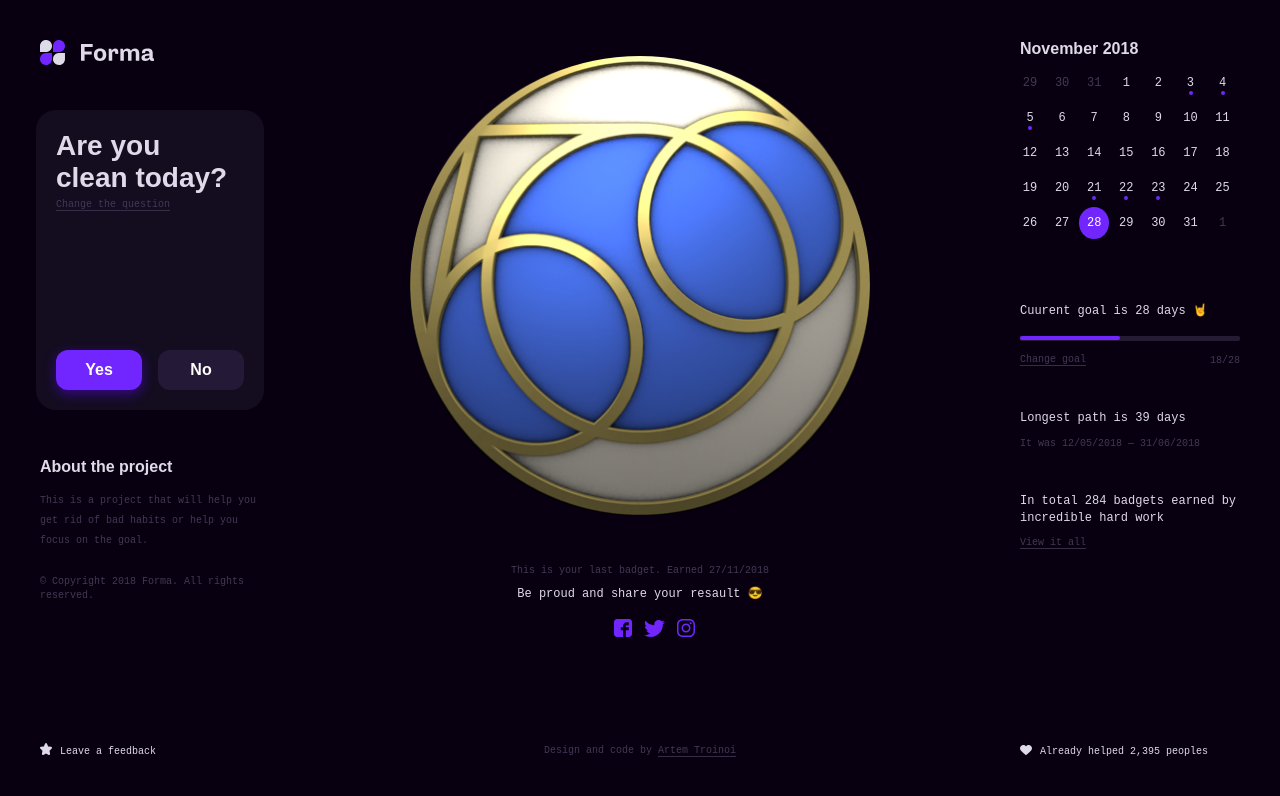
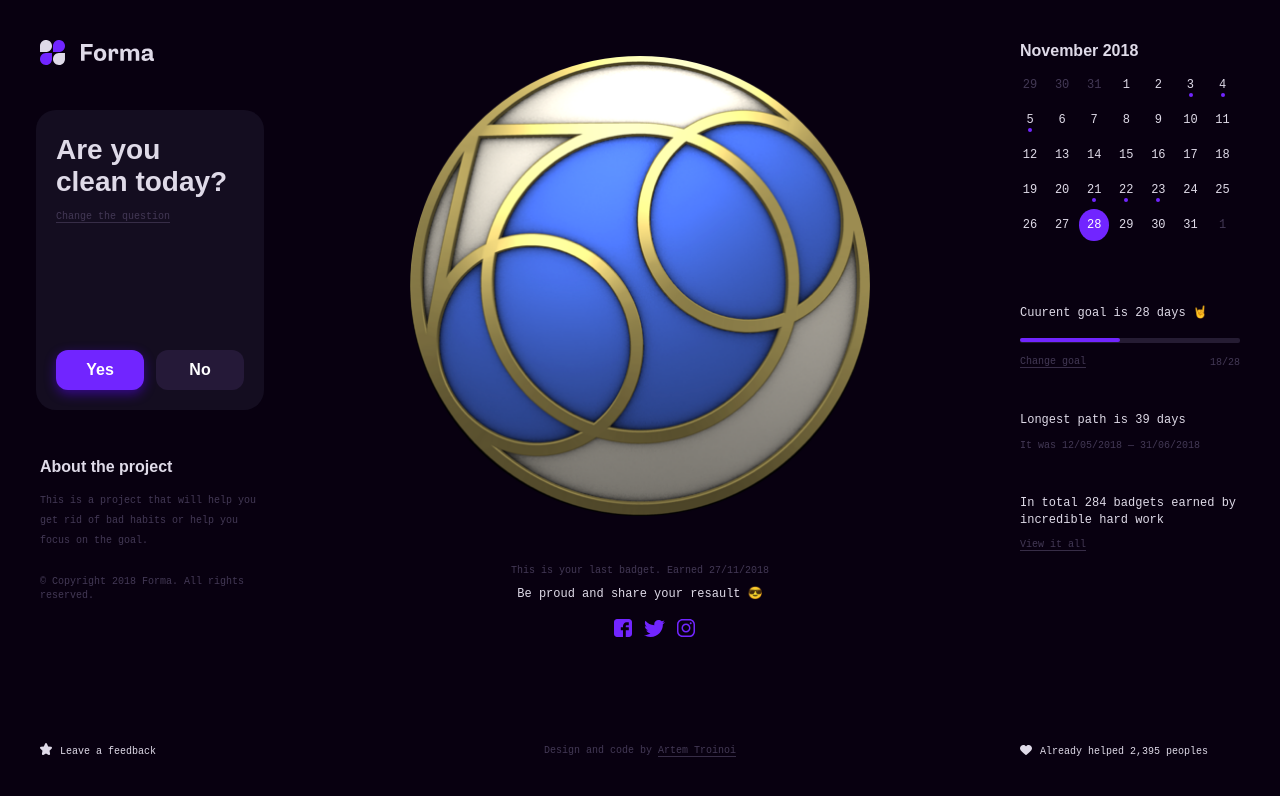
Before and after one commit to tematroinoi/forma-app, a Gatsby site: page / in a window 1280 px wide. Built offline with nearby package versions, Linux system fonts and the light colour scheme; Gatsby itself is replaced by a stand-in of ours; a web font is replaced by a local one.

Commit message:
visual correct 2.0

```diff
--- a/src/components/layout.css
+++ b/src/components/layout.css
@@ -72,16 +72,19 @@ p {
 }
 
 .quest {
-  padding: 20px;
+  padding: 24px 20px 20px 20px;
   width: 180px;
-  position: absolute;
   height: 200px;
+}
+
+.changeQ {
+  margin-top: 8px;
 }
 
 .raiced {
   color: #FFFFFF;
   height: 40px;
-  width: 86px;
+  width: 88px;
   background: #7125FF;
   font-family: supria-sans, sans-serif;
   font-size: 16px;
@@ -104,7 +107,7 @@ p {
 .flat {
   color: #FFFFFF;
   height: 40px;
-  width: 86px;
+  width: 88px;
   background: #251938;
   font-family: supria-sans, sans-serif;
   font-size: 16px;
@@ -180,7 +183,7 @@ p.copyright {
 }
 
 .calendar {
-  margin-top: 40px;
+  margin-top: 42px;
 }
 
 .days {
--- a/src/pages/index.js
+++ b/src/pages/index.js
@@ -15,7 +15,9 @@ const IndexPage = () => (
       <div className='gq'>
         <div className='quest' id='qestion'>
           <h1>Are you clean today?</h1>
+          <div className='changeQ'>
           <Link to='#'>Change the question</Link>
+          </div>
         </div>
         <div>
           <button className='raiced' id='yes'>
@@ -51,46 +53,6 @@ const IndexPage = () => (
         </Link>
       </div>
     </div>
-
-    <div className='main'>
-
-      <div className='badget'>
-        <img src={require('../images/medal.png')} width='460px' />
-      </div>
-
-      <div className='cheers'>
-        <p>This is your last badget. Earned 27/11/2018</p>
-        <div className='text'>
-          <h3>Be proud and share your resault 😎</h3>
-        </div>
-
-        <div className='social'>
-          <ul className='socialIcon'>
-            <li>
-              <Link to='#'>
-                <img src={require('../images/facebook.svg')} width='18px' />
-              </Link>
-            </li>
-            <li>
-              <Link to='#'>
-                <img src={require('../images/twitter.svg')} width='21px' />
-              </Link>
-            </li>
-            <li>
-              <Link to='#'>
-                <img src={require('../images/instagram.svg')} width='18px' />
-              </Link>
-            </li>
-          </ul>
-        </div>
-
-        <div className='credits'>
-        <p>Design and code by <Link to='tematroinoi.com'>Artem Troinoi</Link></p>
-        </div>
-
-      </div>
-    </div>
-
 
     <div className='right-bar'>
       <div className='calendar'>
@@ -182,6 +144,47 @@ const IndexPage = () => (
     </div>
 
 
+    <div className='main'>
+
+      <div className='badget'>
+        <img src={require('../images/medal.png')} width='460px' />
+      </div>
+
+      <div className='cheers'>
+        <p>This is your last badget. Earned 27/11/2018</p>
+        <div className='text'>
+          <h3>Be proud and share your resault 😎</h3>
+        </div>
+
+        <div className='social'>
+          <ul className='socialIcon'>
+            <li>
+              <Link to='#'>
+                <img src={require('../images/facebook.svg')} width='18px' />
+              </Link>
+            </li>
+            <li>
+              <Link to='#'>
+                <img src={require('../images/twitter.svg')} width='21px' />
+              </Link>
+            </li>
+            <li>
+              <Link to='#'>
+                <img src={require('../images/instagram.svg')} width='18px' />
+              </Link>
+            </li>
+          </ul>
+        </div>
+
+        <div className='credits'>
+        <p>Design and code by <Link to='tematroinoi.com'>Artem Troinoi</Link></p>
+        </div>
+
+      </div>
+      </div>
+
+
+
   </div>
 )
 
```
